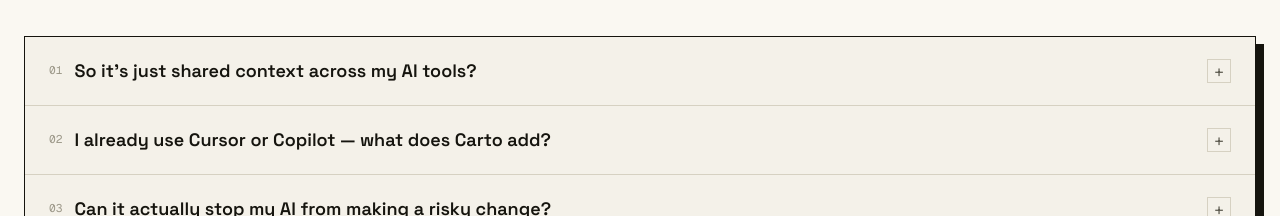
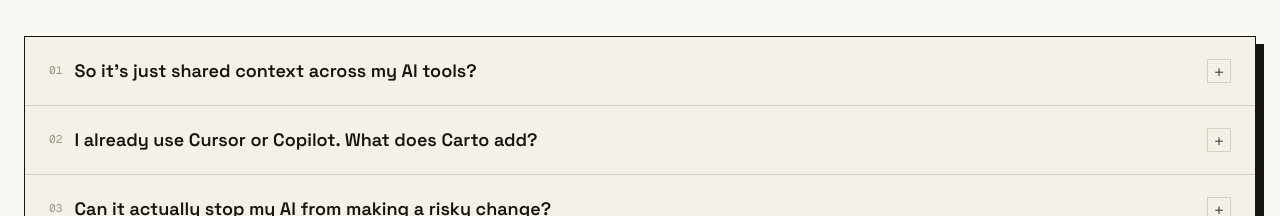
Before and after one commit to theanshsonkar/carto-frontend, a Next.js app: page /package in a window 1280 px wide. Shown: the part 1460-1676 px from the top of the page. Built offline with nearby package versions, Linux system fonts and the light colour scheme.

Commit message:
faq: drop em dashes from the lead questions/answers

```diff
--- a/components/FAQ.tsx
+++ b/components/FAQ.tsx
@@ -10,10 +10,10 @@
 const faqs: [string, React.ReactNode][] = [
   [
     "So it's just shared context across my AI tools?",
-    "No — that's the least of it. Carto is the layer between your codebase and your AI. Your repo becomes a portable container that sits in the path: every change your AI tool proposes passes through it, gets graded, and the dangerous ones are blocked before they reach disk. A plain index is passive context you hope the AI reads. Carto is context that pushes back.",
+    "No, that's the least of it. Carto is the layer between your codebase and your AI. Your repo becomes a portable container that sits in the path: every change your AI tool proposes passes through it, gets graded, and the dangerous ones are blocked before they reach disk. A plain index is passive context you hope the AI reads. Carto is context that pushes back.",
   ],
   [
-    "I already use Cursor or Copilot — what does Carto add?",
+    "I already use Cursor or Copilot. What does Carto add?",
     "They each build their own index of your repo and throw it away when the tab closes. Carto packages the repo once into a container every tool shares, so your AI starts each session already knowing your architecture, blast radius and past decisions, instead of re-reading 40 files to guess.",
   ],
   [
--- a/components/package/PackageFaq.tsx
+++ b/components/package/PackageFaq.tsx
@@ -10,10 +10,10 @@
 const faqs: [string, React.ReactNode][] = [
   [
     "So it's just shared context across my AI tools?",
-    "No — that's the least of it. Carto is the layer between your codebase and your AI. Your repo becomes a portable container that sits in the path: every change your AI tool proposes passes through it, gets graded, and the dangerous ones are blocked before they reach disk. A plain index is passive context you hope the AI reads. Carto is context that pushes back.",
+    "No, that's the least of it. Carto is the layer between your codebase and your AI. Your repo becomes a portable container that sits in the path: every change your AI tool proposes passes through it, gets graded, and the dangerous ones are blocked before they reach disk. A plain index is passive context you hope the AI reads. Carto is context that pushes back.",
   ],
   [
-    "I already use Cursor or Copilot — what does Carto add?",
+    "I already use Cursor or Copilot. What does Carto add?",
     "They each build their own index of your repo and throw it away when the tab closes. Carto packages the repo once into a container every tool shares, so your AI starts each session already knowing your architecture, blast radius and past decisions, instead of re-reading 40 files to guess.",
   ],
   [
```
